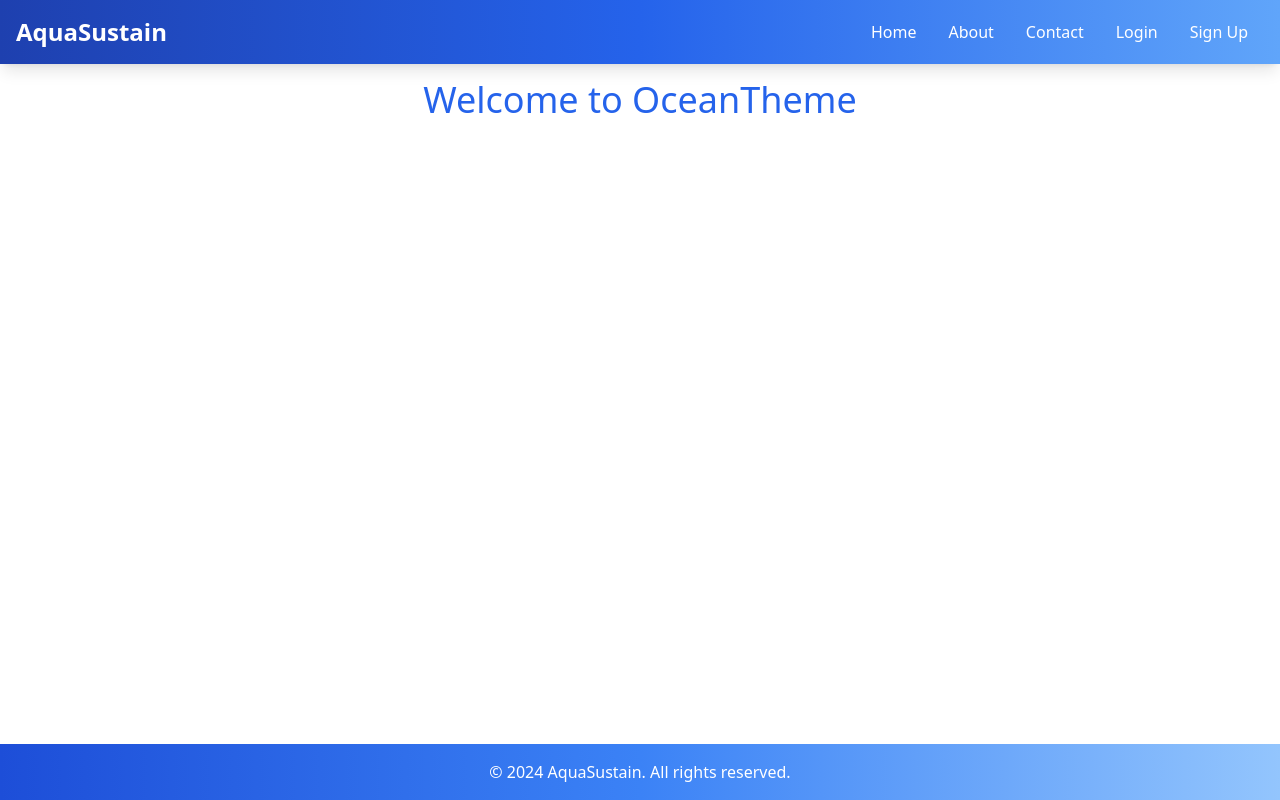
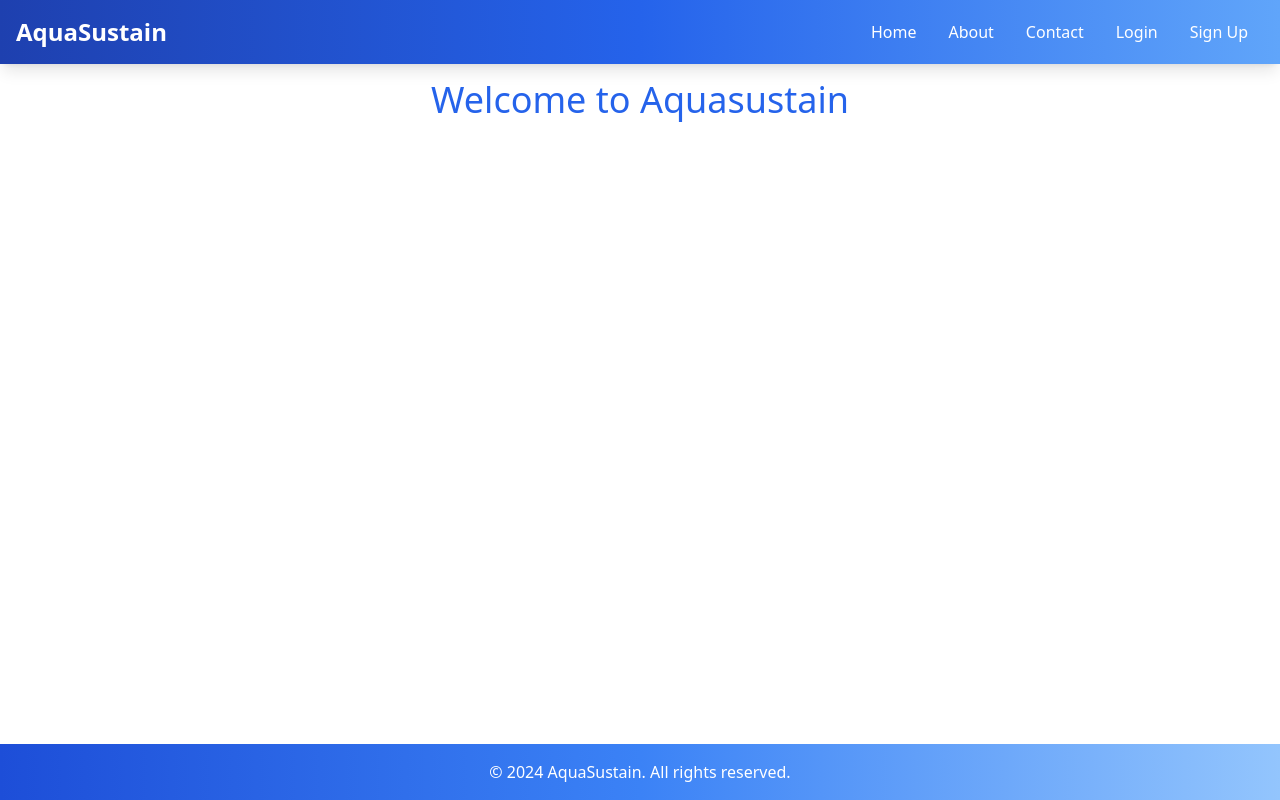
Before and after one commit to ATHARVA262005/AquaSustain, a React (Create React App) app: page / in a window 1280 px wide. Built offline with nearby package versions, Linux system fonts and the light colour scheme.

Commit message:
Home H1 Changed

```diff
--- a/src/pages/Home.jsx
+++ b/src/pages/Home.jsx
@@ -4,7 +4,7 @@
 const Home = () => {
   return (
     <div className="container mx-auto p-4">
-      <h1 className="text-4xl text-center text-blue-600">Welcome to OceanTheme</h1>
+      <h1 className="text-4xl text-center text-blue-600">Welcome to Aquasustain</h1>
     </div>
   );
 };
```
